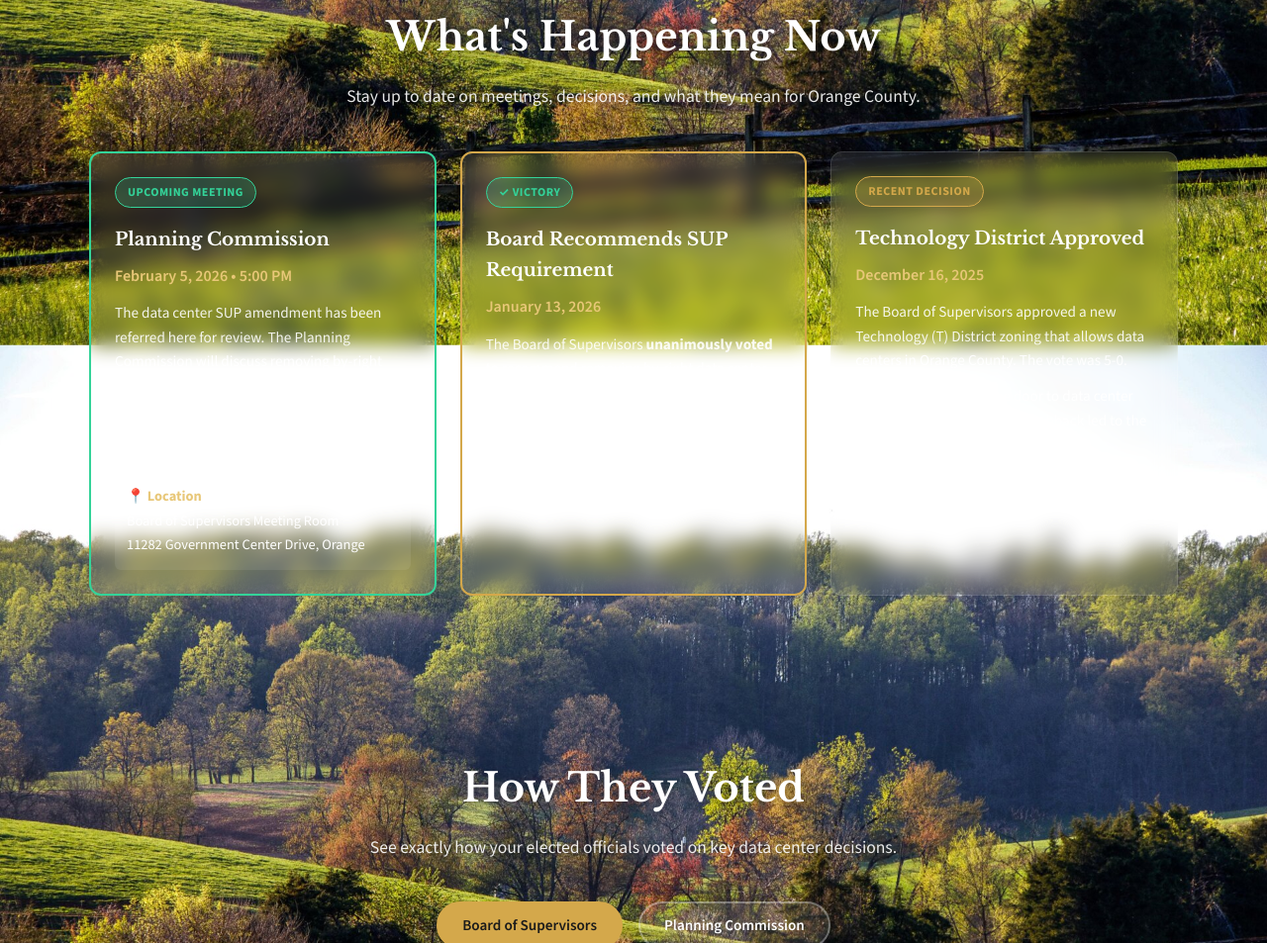
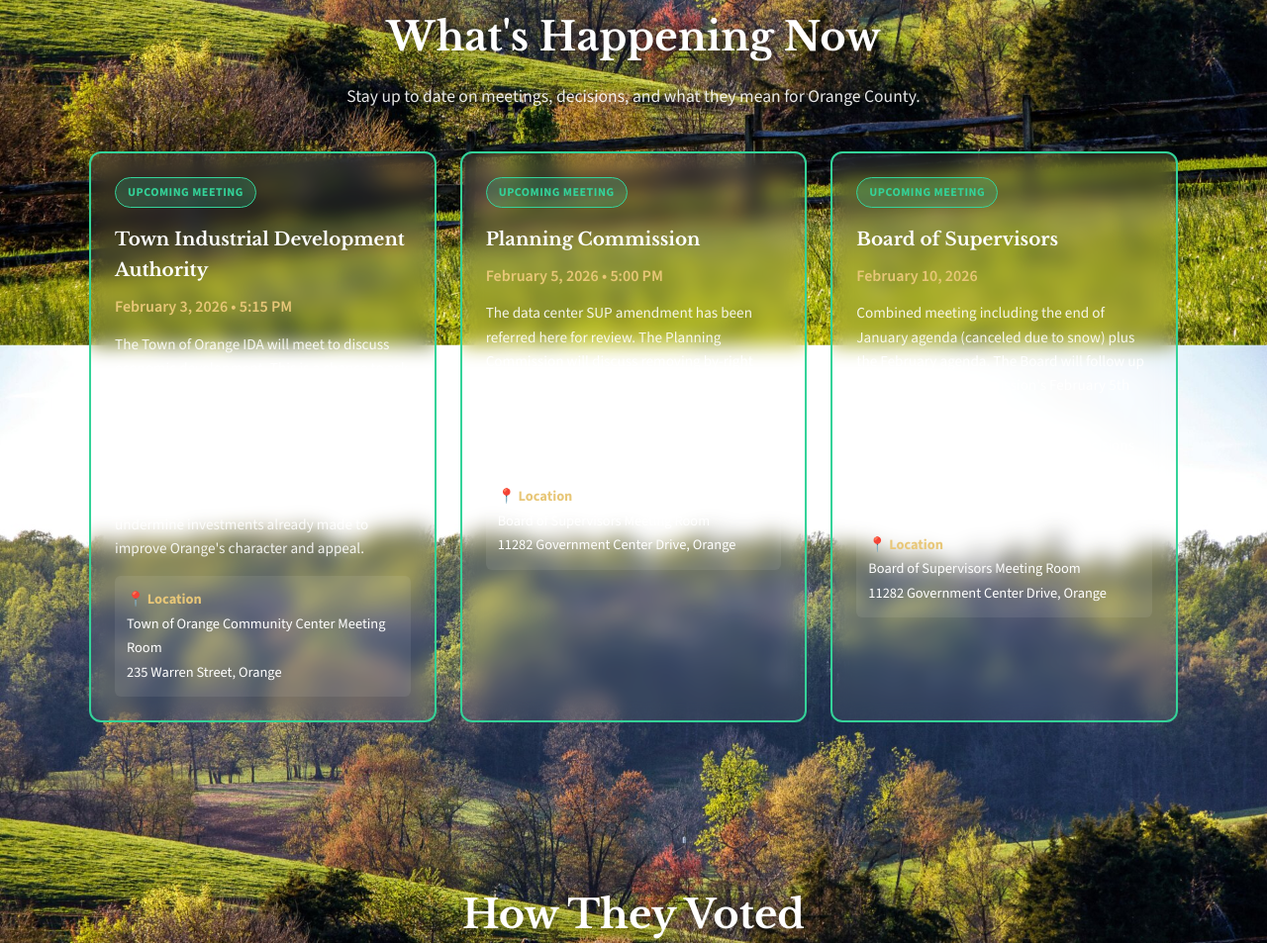
Before and after one commit to saveorangecounty-admin/SaveOrangeCountyVA, a plain HTML site: page index.html in a window 1280 px wide. Shown: the part 1358-2311 px from the top of the page at 99% size. Drawn offline with nearby package versions, Linux system fonts and the light colour scheme.

Commit message:
Add Feb 3 Town IDA and Feb 10 BOS meetings, remove old victory/decision cards

```diff
--- a/index.html
+++ b/index.html
@@ -1496,7 +1496,21 @@
 
             <div class="container">
                 <div class="happening-grid">
-                    <!-- Upcoming Meeting -->
+                    <!-- Town IDA Meeting -->
+                    <div class="happening-card upcoming">
+                        <span class="card-badge badge-upcoming">Upcoming Meeting</span>
+                        <h3>Town Industrial Development Authority</h3>
+                        <div class="date">February 3, 2026 • 5:15 PM</div>
+                        <p>The Town of Orange IDA will meet to discuss economic development. This is a chance to ask how a data center in the Town might conflict with existing interests and potentially undo grant money received for beautification projects.</p>
+                        <p><strong>Why it matters:</strong> Data centers in Town could undermine investments already made to improve Orange's character and appeal.</p>
+                        <div class="location">
+                            <strong>📍 Location</strong><br>
+                            Town of Orange Community Center Meeting Room<br>
+                            235 Warren Street, Orange
+                        </div>
+                    </div>
+
+                    <!-- County Planning Commission -->
                     <div class="happening-card upcoming">
                         <span class="card-badge badge-upcoming">Upcoming Meeting</span>
                         <h3>Planning Commission</h3>
@@ -1510,22 +1524,18 @@
                         </div>
                     </div>
 
-                    <!-- Recent Victory -->
-                    <div class="happening-card recent">
-                        <span class="card-badge badge-victory">✓ Victory</span>
-                        <h3>Board Recommends SUP Requirement</h3>
-                        <div class="date">January 13, 2026</div>
-                        <p>The Board of Supervisors <strong>unanimously voted</strong> to recommend removing by-right data center approval. This means the Planning Commission will now consider requiring Special Use Permits for all data centers.</p>
-                        <p><strong>What's next:</strong> Planning Commission reviews in February, then returns to BOS for final vote.</p>
-                    </div>
-
-                    <!-- Recent Decision -->
-                    <div class="happening-card">
-                        <span class="card-badge badge-recent">Recent Decision</span>
-                        <h3>Technology District Approved</h3>
-                        <div class="date">December 16, 2025</div>
-                        <p>The Board of Supervisors approved a new Technology (T) District zoning that allows data centers in Orange County. The vote was 5-0.</p>
-                        <p><strong>Impact:</strong> This opened the door to data center development. Community pushback led to the January SUP amendment effort.</p>
+                    <!-- Board of Supervisors Combined Meeting -->
+                    <div class="happening-card upcoming">
+                        <span class="card-badge badge-upcoming">Upcoming Meeting</span>
+                        <h3>Board of Supervisors</h3>
+                        <div class="date">February 10, 2026</div>
+                        <p>Combined meeting including the end of January agenda (canceled due to snow) plus the February agenda. The Board will follow up on the Planning Commission's February 5th recommendations.</p>
+                        <p><strong>Why it matters:</strong> This is where final decisions on by-right tech zoning could be made. Don't miss it!</p>
+                        <div class="location">
+                            <strong>📍 Location</strong><br>
+                            Board of Supervisors Meeting Room<br>
+                            11282 Government Center Drive, Orange
+                        </div>
                     </div>
                 </div>
             </div>
```
